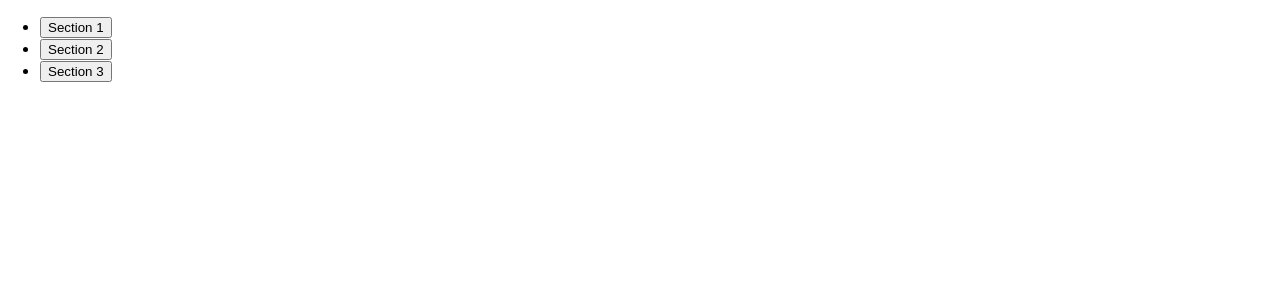
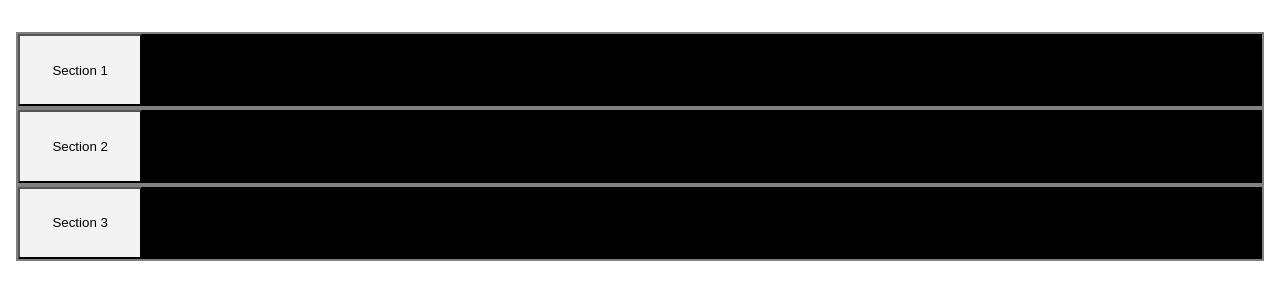
Before and after one commit to thinkful-ei-gecko/react-playground-jamesj, a React (Create React App) app: page / in a window 1280 px wide. Shown: the top 300 px of the page. Built offline with nearby package versions, Linux system fonts and the light colour scheme.

Commit message:
apply styles to Accordian component

```diff
--- /dev/null
+++ b/src/state-drills/Accordian.css
@@ -0,0 +1,24 @@
+ul {
+  padding: 1em;
+  list-style-type: none;
+  display: column;
+}
+
+li {
+  border: 2px solid grey;
+  background-color: black;
+}
+
+p {
+  background-color: rgb(75, 73, 73);
+  color: white;
+  padding: 1em;
+  margin: 0;
+}
+
+button {
+  width: 10%;
+  padding: 2em;
+  background-color: rgb(243, 243, 243);
+  color: black!important;
+}
--- a/src/state-drills/Accordian.jsx
+++ b/src/state-drills/Accordian.jsx
@@ -1,4 +1,5 @@
 import React from 'react';
+import './Accordian.css';
 
 export default class Accordian extends React.Component {
 
@@ -11,9 +12,15 @@ export default class Accordian extends React.Component {
   }
 
   handleButtonClick = (index) => {
-    this.setState({
-      currentMenuIndex: index
-    })
+    if(this.state.currentMenuIndex === index) {
+      this.setState({
+        currentMenuIndex: null
+      })
+    } else {
+      this.setState({
+        currentMenuIndex: index
+      })
+    }
   }
 
   renderMenuIndexContent = () => {
```
